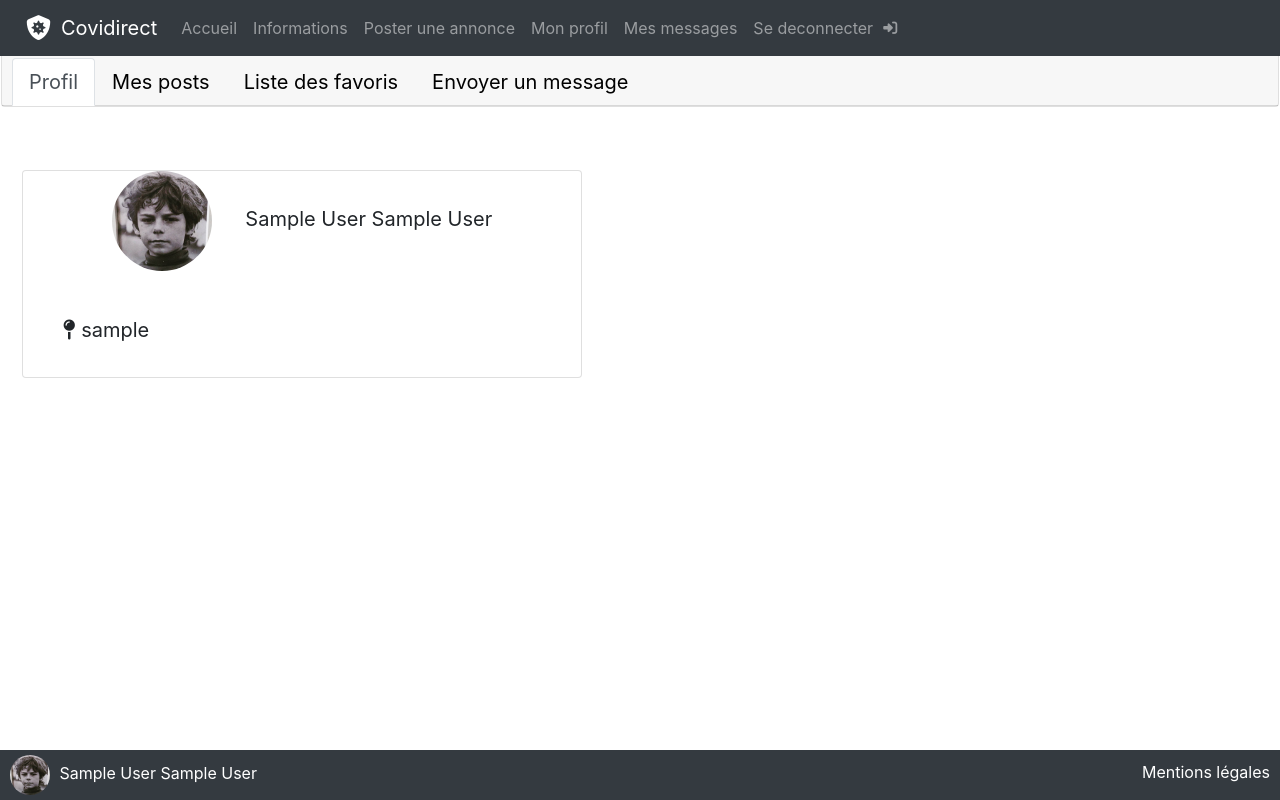
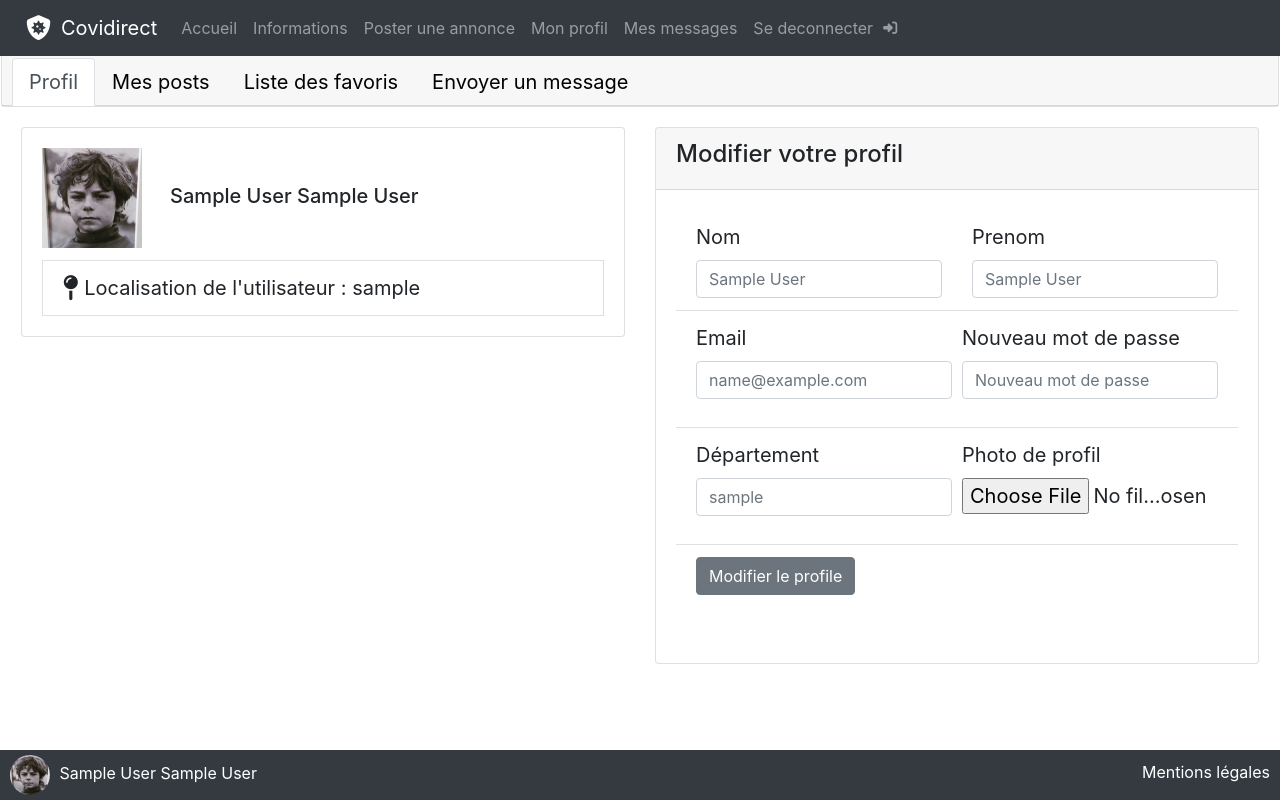
Before and after one commit to Kvntn/covidirect, a PHP site: page /LESITE/profile/profile.php in a window 1280 px wide. Run offline with PHP 8.4, Linux system fonts and the light colour scheme; the visitor is signed in with stand-in values (Sample User, id 1); data that the repository does not hold is empty; some libraries are stand-ins or nearby versions.

Commit message:
modifier profil

```diff
--- a/LESITE/profile/profile.php
+++ b/LESITE/profile/profile.php
@@ -30,19 +30,66 @@
 
 
     <div class="card-body tab-pane active" id="p1">
-        <div class="container-profil">
-        <div class="card" style="width: 35rem;">
-            <div class="card-title text-center">
-                <img src="../resources/images/thomas.jpg" alt="..." class="img rounded-circle"> <?php echo $_SESSION['nom'],' ', $_SESSION['prenom']; ?>
+
+    <div class="row">
+        <div class="col-sm-6">
+            <div class="card">
+            <div class="card-body">
+                <h5 class="card-title"><img src="../resources/images/thomas.jpg"><?php echo $_SESSION['nom'],'    ',$_SESSION['prenom'];?></h5>
+                <li class="list-group-item"><i class="fas fa-map-pin fa-lg"></i>    Localisation de l'utilisateur : <?php echo $_SESSION['userlocation']?></li>
             </div>
-
-            <div class="card-body">
-                <ul class="list-group list-group-flush">
-                    <li class="list-group-item"><i class="fas fa-map-pin"></i> <?php echo $_SESSION['userlocation']; ?> </li>
-                </ul>
             </div>
         </div>
+        <div class="col-sm-6">
+            <div class="card">
+                <div class="card-header">
+                    <h4>Modifier votre profil</h4>
+                </div>
+            <div class="card-body">
+            <form action="profileUpdate.php">
+            <ul class="list-group list-group-flush">
+                <li class="list-group-item"><div class="row">
+                    <div class="col">
+                    <label>Nom</label>
+                    <input type="text" class="form-control" name="nom" required="required" placeholder="<?php echo $_SESSION['nom']?>">
+                    </div>
+                    <div class="col">
+                    <label>Prenom</label>
+                    <input type="text" class="form-control" required="required" name="prenom" placeholder="<?php echo $_SESSION['prenom']?>">
+                    </div>
+                </div></li>
+                <li class="list-group-item"><div class="form-row">
+                    <div class="form-group col-md-6">
+                    <label>Email</label>
+                    <input type="email" required="required" class="form-control" id="inputEmail4" placeholder="<?php echo $_SESSION['email']?>">
+                    </div>
+                    <div class="form-group col-md-6">
+                    <label>Nouveau mot de passe</label>
+                    <input type="password" required="required" class="form-control" id="inputPassword4" placeholder="Nouveau mot de passe">
+                    </div>
+                </div></li>
+                <li class="list-group-item"><div class="form-row">
+                    <div class="form-group col-md-6">
+                    <label>Département</label>
+		            <input type="text" required="required" name="userlocation" class="form-control" placeholder="<?php echo $_SESSION['userlocation']?>">
+                    </div>
+                    <div class="form-group col-md-6">
+                    <label>Photo de profil</label>
+                    <input type="file" name="userphoto" class="form-control-file"></input>
+                    </div>
+                </div></li>
+                <li class="list-group-item">
+                <p class="signin button">
+                <input type="submit" class="btn btn-secondary"value="Modifier le profile"/>
+                </p>
+                </li>
+            </ul>
+            </div>
+            </form>
+            </div>
         </div>
+    </div>
+
     </div pan1>
 
     <div class="card-body tab-pane" id="p2">
```
Also changed, not shown: 1 other file.
